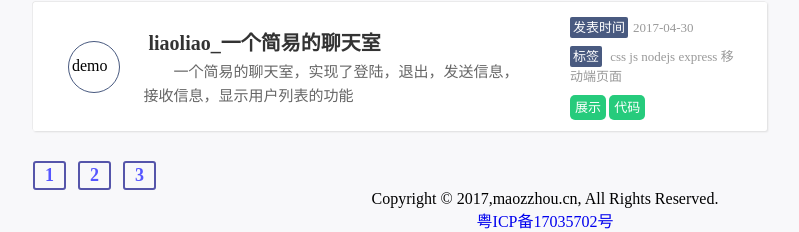
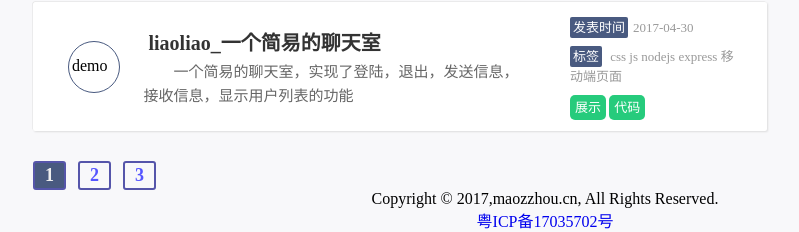
Before and after one commit to zhoudaxia2016/mysite, a Django app: page / in a window 1280 px wide. Shown: the part 1752-1984 px from the top of the page, without its empty margins (95-894 px from the left). Run offline with Django 3.2, Linux system fonts and the light colour scheme; data comes from the database, SQL or seed files in the repository; both versions use the stored data as it was after the commit.

Commit message:
高亮当前页

```diff
--- a/blog/static/blog/css/index.css
+++ b/blog/static/blog/css/index.css
@@ -200,6 +200,10 @@
   margin-right: 8px;
   border-radius: 3px;
 }
+.current-page{
+  color: #eee;
+  background: #495a80;
+}
 
 @media screen and (max-width:400px){
   .container{
@@ -218,4 +222,7 @@
   .type{
     display: none;
   }
+  .page{
+    margin-left: 20px;
+  }
 }
--- a/blog/templates/index.html
+++ b/blog/templates/index.html
@@ -56,9 +56,17 @@
   <div class="page">
     {% for i in pages %}
       {% ifequal request.path request.get_full_path %}
-      <a class="page-number" href="{{ request.path }}?page={{ i }}">{{ i }}</a>
+	{% ifequal pageNum i %}
+	<a class="page-number current-page" href="{{ request.path }}?page={{ i }}">{{ i }}</a>
+	{% else %}
+	<a class="page-number" href="{{ request.path }}?page={{ i }}">{{ i }}</a>
+	{% endifequal %}
       {% else %}
-      <a class="page-number" href="{{ request.get_full_path }}&page={{ i }}">{{ i }}</a>
+	{% ifequal pageNum i %}
+	<a class="page-number current-page" href="{{ request.get_full_path }}&page={{ i }}">{{ i }}</a>
+	{% else %}
+	<a class="page-number" href="{{ request.get_full_path }}&page={{ i }}">{{ i }}</a>
+	{% endifequal %}
       {% endifequal %}
     {% endfor %}
   </div>
--- a/blog/views.py
+++ b/blog/views.py
@@ -40,7 +40,7 @@ def index(request):
   result = filter(request,posts)
   posts = result[0]
   user = request.session.get('us',False)
-  return render(request,'index.html',{'page':result[1],'pages':range(1,result[2]+1),'user':user,'posts':posts,'page':0,'family':family,'tags':tags})
+  return render(request,'index.html',{'pageNum':result[1],'pages':range(1,result[2]+1),'user':user,'posts':posts,'page':0,'family':family,'tags':tags})
 
 
 def blog(request):
```
Also changed, not shown: db.sqlite3, 3 other files.
